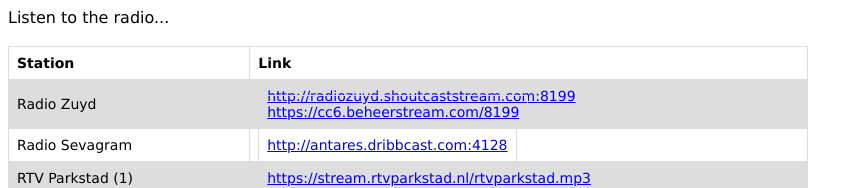
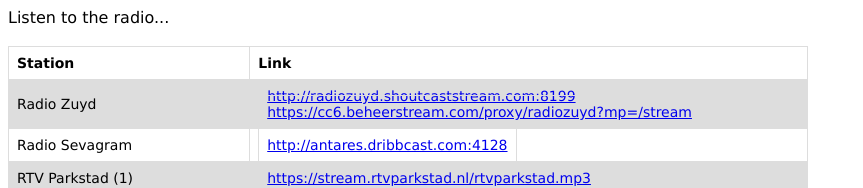
Before and after one commit to dennisebben/dennisebben.github.io, a plain HTML site: page radio/index.html in a window 1280 px wide. Shown: the top 188 px of the page, without its empty margins (0-863 px from the left). Drawn offline with Linux system fonts and the light colour scheme.

Commit message:
Updated https link of stream Radio Zuyd

```diff
--- a/radio/index.html
+++ b/radio/index.html
@@ -43,7 +43,7 @@ Listen to the radio...
   <tr>
     <td>Radio Zuyd</td>
     <td><a href="http://radiozuyd.shoutcaststream.com:8199" target="_blank">http://radiozuyd.shoutcaststream.com:8199</a><BR>
-    <a href="https://cc6.beheerstream.com/8199" target="_blank">https://cc6.beheerstream.com/8199</a></td>
+    <a href="https://cc6.beheerstream.com/proxy/radiozuyd?mp=/stream" target="_blank">https://cc6.beheerstream.com/proxy/radiozuyd?mp=/stream</a></td>
   </tr>
   <tr>
     <td>Radio Sevagram</td>
```
